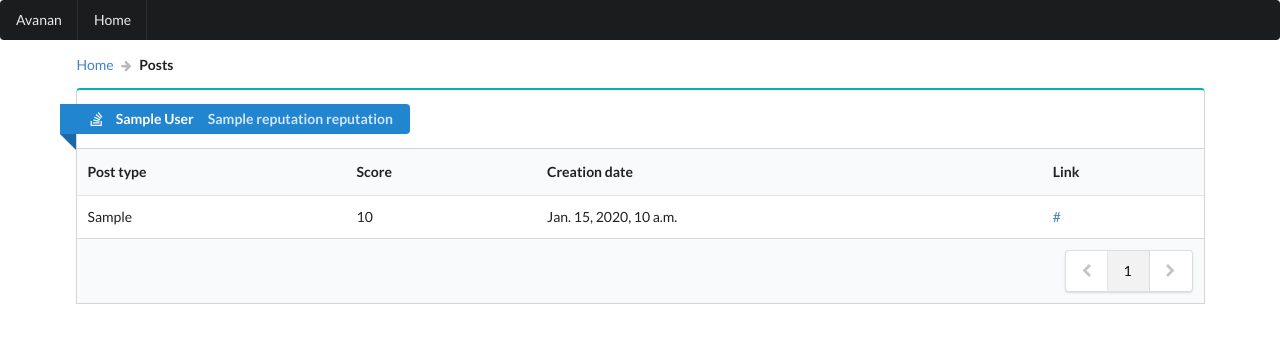
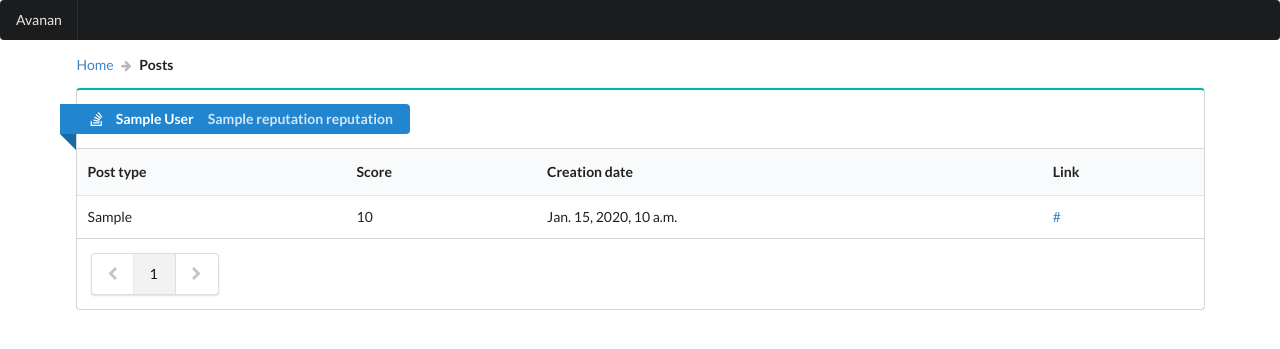
Before and after one commit to solartune/stackoverflow_data, a Django app: template project/templates/core/post_list.html in a window 1280 px wide. Shown: the top 349 px of the page. Run offline with Django 3.2, Linux system fonts and the light colour scheme; the template is opened without the code that fills it: most values are stand-ins (such as "Sample title", 1, 10 or a date in 2020).

```diff
--- a/project/templates/base.html
+++ b/project/templates/base.html
@@ -29,10 +29,9 @@
         <div class="ui container">
         {% block content %}{% endblock %}
         </div>
-        {% include "includes/footer.html" %}
+        {# {% include "includes/footer.html" %}#}
         {% include "includes/modals.html" %}
         <script type="text/javascript" src="{% static 'plugins/jquery-3.2.1.min.js' %}"></script>
-        {# <script type="text/javascript" src="{% static 'plugins/bootstrap-3.3.7/js/bootstrap.min.js' %}"></script>#}
         <script src="{% static 'plugins/semantic-ui/semantic.min.js' %}"></script>
         <script src="{% static 'js/common.js' %}"></script>
 
--- a/project/templates/core/post_list.html
+++ b/project/templates/core/post_list.html
@@ -7,6 +7,7 @@
   <i class="right arrow icon divider"></i>
   <div class="active section">Posts</div>
 </div>
+
 <div class="ui top attached info teal segment">
   <a href="{{ posts.0.owner.link }}" target="_blank" class="ui blue ribbon label large">
     <i class="stack overflow icon"></i>
@@ -31,10 +32,10 @@
     {% endfor %}
 
   </tbody>
-  <tfoot>
-    <tr><th colspan="4">
-      <div class="ui right floated pagination menu">
+</table>
 
+<div class="ui bottom attached info segment">
+  <div class="ui pagination menu">
     {% if posts.has_previous %}
       <a href="?page={{ posts.previous_page_number }}" class="icon item">
         <i class="left chevron icon"></i>
@@ -62,9 +63,7 @@
     {% endif %}
 
   </div>
-    </th>
-  </tr></tfoot>
-</table>
+</div>
 
 {% endblock %}
 
--- a/project/templates/includes/footer.html
+++ b/project/templates/includes/footer.html
@@ -1,10 +1,7 @@
-{% comment %}
 <footer class="ui black inverted vertical footer segment">
   <div class="ui center aligned container">
-
     <div class="ui horizontal inverted small divided link list center aligned">
       <a class="item">Copyright &copy; Avanan</a>
     </div>
   </div>
 </footer>
-{% endcomment %}
--- a/project/templates/includes/header.html
+++ b/project/templates/includes/header.html
@@ -1,6 +1,3 @@
 <div class="ui stackable inverted  menu">
-  <div class="item">
-    Avanan
-  </div>
-  <a href="/" class="item">Home</a>
+  <a href="/" class="item">Avanan</a>
 </div>
--- a/requirements.txt
+++ b/requirements.txt
@@ -4,10 +4,10 @@ django-extensions
 factory-boy
 nose-progressive
 # psycopg2
-Werkzeug
+# Werkzeug
 gunicorn
 ipython
 requests
 social-auth-app-django
 
-django-debug-toolbar
+# django-debug-toolbar
```
Also changed, not shown: project/templates/core/home.html (+15 -0 lines). Lines whose indentation alone changed are shown as unchanged.
